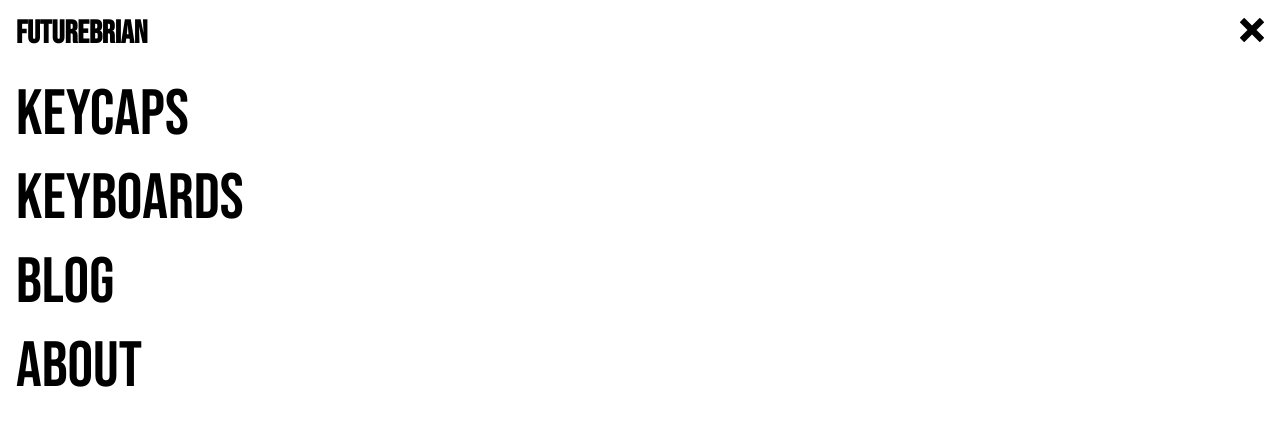
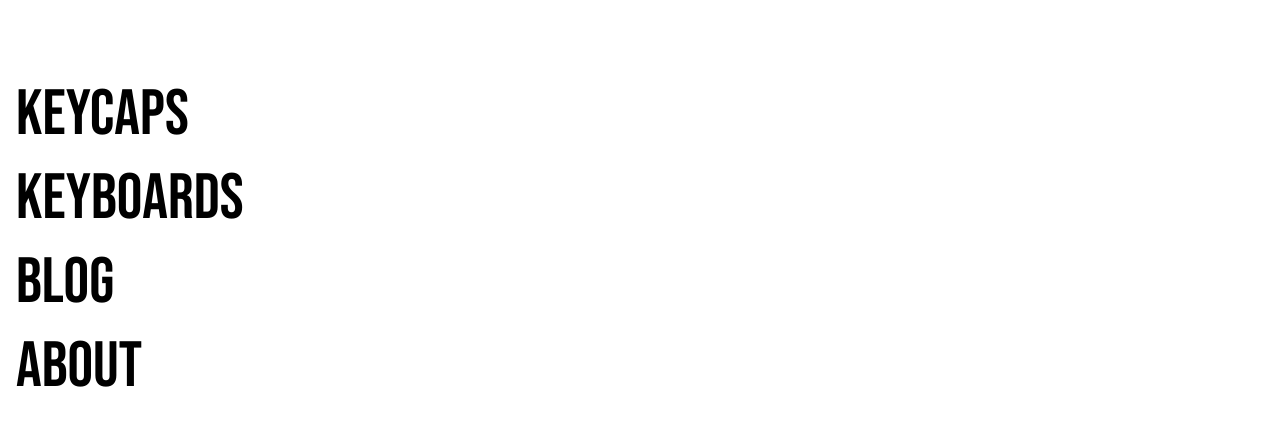
Before and after one commit to hellobrian/futurebrian, a Next.js app in the folder frontend/: page /menu in a window 1280 px wide. Shown: the top 426 px of the page. Built offline with nearby package versions, Linux system fonts and the light colour scheme.

Commit message:
show and hide navbar while scrolling

```diff
--- a/frontend/components/Layout/Layout.js
+++ b/frontend/components/Layout/Layout.js
@@ -1,8 +1,36 @@
+import { useState, useEffect } from "react";
 import Head from "next/head";
 import { Navbar } from "@/components/Navbar/Navbar";
 import styles from "./Layout.module.css";
+import classnames from "classnames";
 
 export function Layout({ children, ...props }) {
+  const [prevScrollPosition, setPrevScrollPosition] = useState(null);
+
+  useEffect(() => {
+    setPrevScrollPosition(window.pageYOffset);
+  }, []);
+
+  const [isVisible, setVisible] = useState(true);
+
+  const handleScroll = () => {
+    const currentScrollPosition = window.pageYOffset;
+    const visibiilty = prevScrollPosition > currentScrollPosition;
+
+    setPrevScrollPosition(currentScrollPosition);
+    setVisible(visibiilty);
+  };
+
+  useEffect(() => {
+    window.addEventListener("scroll", handleScroll);
+
+    return () => window.removeEventListener("scroll", handleScroll);
+  });
+
+  const navbarClass = classnames(styles.NavbarWrapper, {
+    [styles.NavBarHidden]: !isVisible,
+  });
+
   return (
     <>
       <Head>
@@ -11,10 +39,13 @@
       </Head>
 
       <main {...props} className={styles.Layout}>
-        <div style={{ position: "fixed", width: "100%" }}>
+        <div className={navbarClass}>
           <Navbar />
         </div>
-        <div style={{ gridRowStart: 2 }}>{children}</div>
+        <div style={{ gridRowStart: 2 }}>
+          {/* <button onClick={() => setVisible(!isVisible)}>toggle</button> */}
+          {children}
+        </div>
       </main>
     </>
   );
--- a/frontend/components/Layout/Layout.module.css
+++ b/frontend/components/Layout/Layout.module.css
@@ -3,3 +3,14 @@
   grid-template-rows: 60px 1fr;
   height: 200vh;
 }
+
+.NavbarWrapper {
+  position: fixed;
+  width: 100%;
+  top: 0;
+  transition: top 200ms;
+}
+
+.NavBarHidden {
+  top: -64px;
+}
--- a/frontend/package.json
+++ b/frontend/package.json
@@ -9,6 +9,7 @@
     "lint": "eslint -c .eslintrc.js"
   },
   "dependencies": {
+    "classnames": "^2.2.6",
     "graphql": "^15.4.0",
     "graphql-request": "^3.4.0",
     "next": "10.0.5",
```
Also changed, not shown: 1 other file (tests, documents, lock files or other folders).
